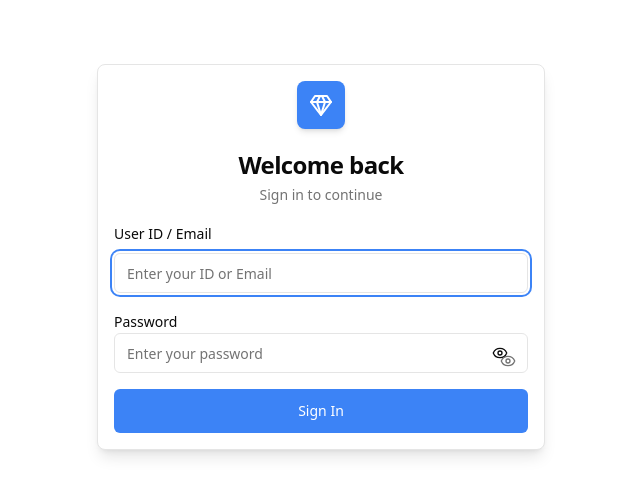
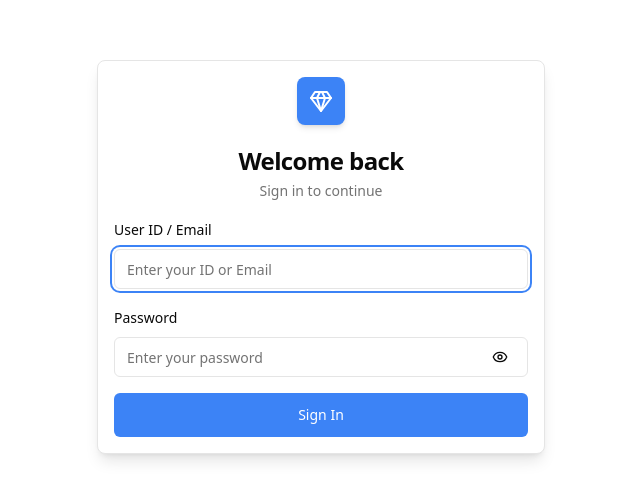
Before and after one commit to dhruvika404/jewel-ai, a React (Vite) app: page /login in a window 1280 px wide. Shown: the part 143-642 px from the top of the page, without its empty margins (319-959 px from the left). Built offline with nearby package versions, Linux system fonts and the light colour scheme; no server answers; the HTML template or start-up script is replaced by a standard one.

Commit message:
Updated changes

```diff
--- a/src/pages/Login.tsx
+++ b/src/pages/Login.tsx
@@ -3,7 +3,7 @@ import { useAuth } from '@/contexts/AuthContext'
 import { Button } from '@/components/ui/button'
 import { Input } from '@/components/ui/input'
 import { Card, CardContent, CardDescription, CardHeader, CardTitle } from '@/components/ui/card'
-import { Gem, Eye, EyeOff } from 'lucide-react'
+import { Gem } from 'lucide-react'
 import { toast } from 'sonner'
 
 export default function Login() {
@@ -12,7 +12,7 @@ export default function Login() {
     identifier: '',
     password: ''
   })
-  const [showPassword, setShowPassword] = useState(false)
+
 
   // Check ngrok connectivity on component mount
   useEffect(() => {
@@ -97,30 +97,16 @@ export default function Login() {
               </div>
 
               <div className="space-y-2">
-                <div className="relative">
                   <Input
                     label="Password"
                     id="password"
-                    type={showPassword ? "text" : "password"}
+                    type="password"
                     placeholder="Enter your password"
                     name="password"
                     value={formData.password}
                     onChange={handleChange}
                     required
                   />
-                  <button
-                    type="button"
-                    onClick={() => setShowPassword(!showPassword)}
-                    className="absolute right-3 top-[44px] text-muted-foreground hover:text-foreground transition-colors"
-                    tabIndex={-1}
-                  >
-                    {showPassword ? (
-                      <EyeOff className="h-4 w-4" />
-                    ) : (
-                      <Eye className="h-4 w-4" />
-                    )}
-                  </button>
-                </div>
               </div>
 
               <Button type="submit" className="w-full" disabled={isLoading} size="lg">
```
